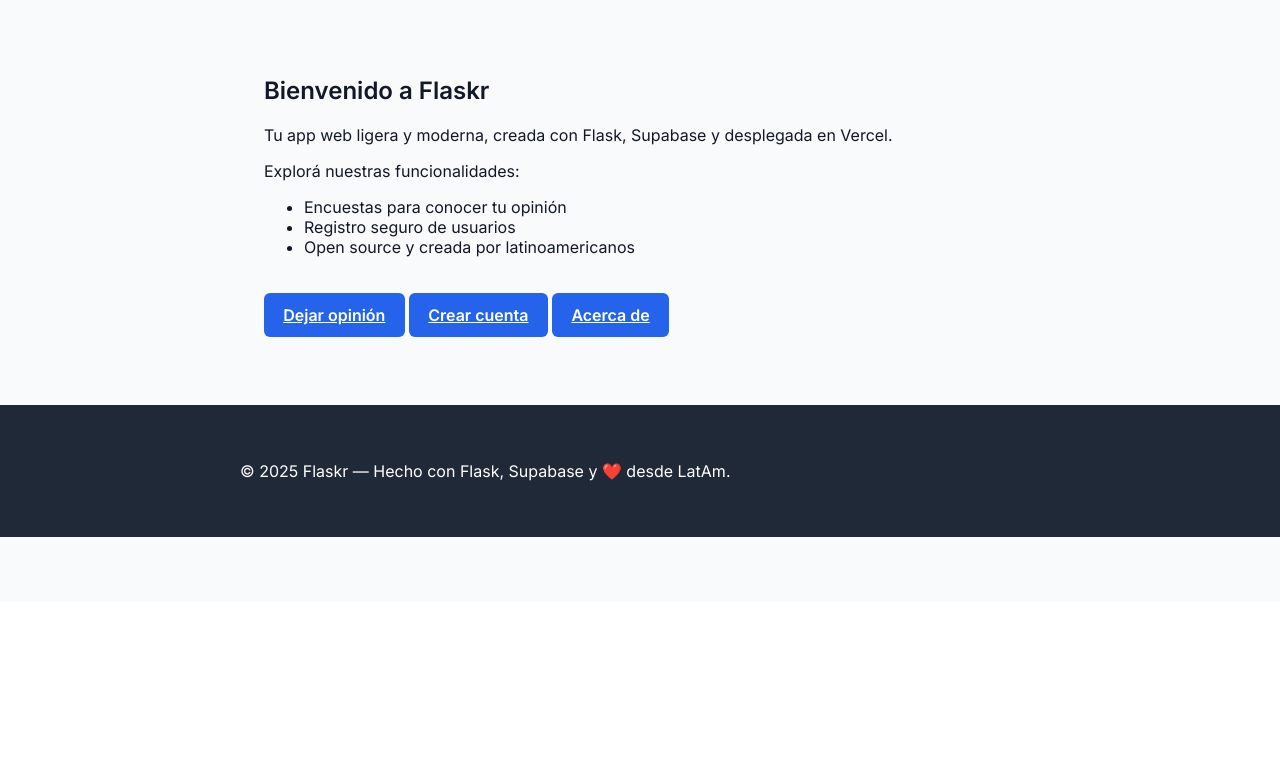
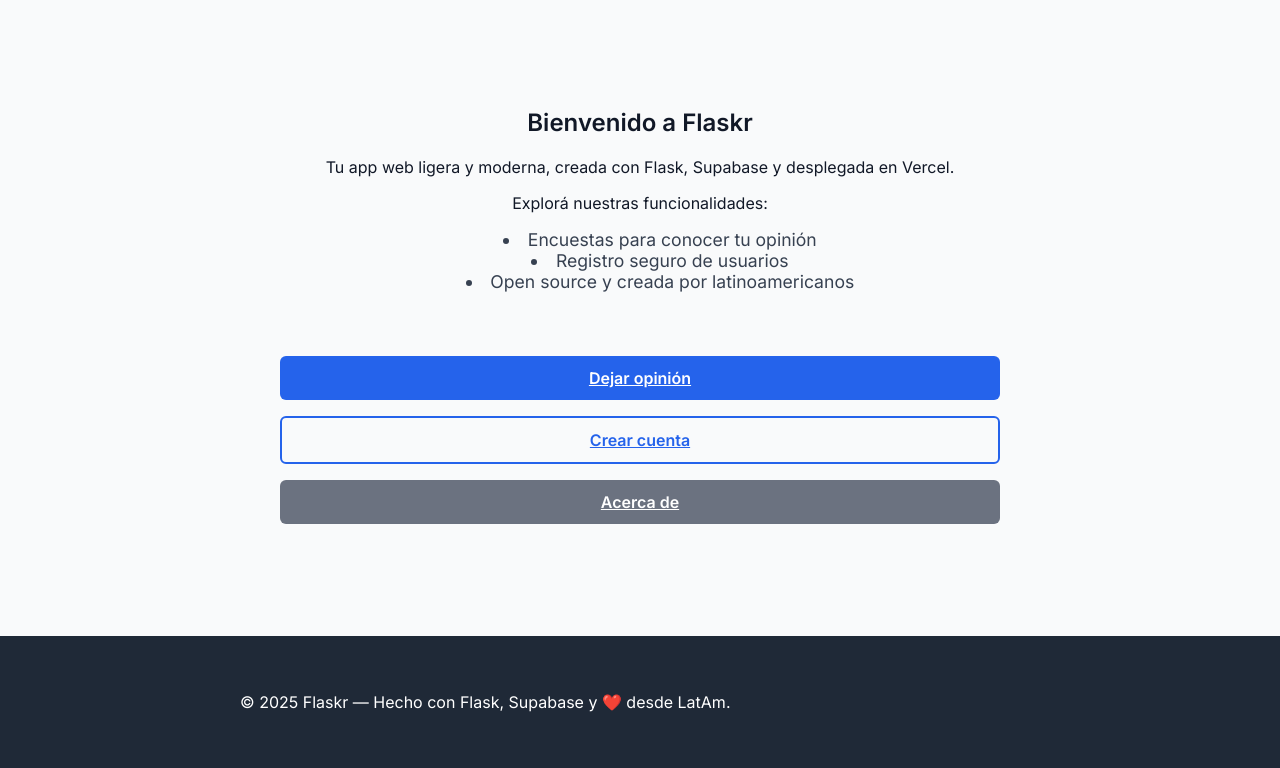
Before and after one commit to HillkirkLautaro/flaskR, a Flask app: page / in a window 1280 px wide. Shown: the part 198-966 px from the top of the page. Before the commit the page ends 735 px from the top, so only its background shows below. Run offline with Flask 2, Linux system fonts and the light colour scheme.

Commit message:
Update styles.css

```diff
--- a/api/static/css/styles.css
+++ b/api/static/css/styles.css
@@ -111,3 +111,43 @@ body {
   width: 100%;
   transition: background-color 0.3s ease;
 }
+.welcome-section {
+  text-align: center;
+  padding: 2rem 1rem;
+}
+
+.features-list {
+  list-style: inside disc;
+  margin: 1rem 0 2rem 0;
+  font-size: 1.1rem;
+  color: #374151; /* gris oscuro */
+}
+
+.btn-group {
+  display: flex;
+  justify-content: center;
+  gap: 1rem;
+  flex-wrap: wrap;
+  margin-top: 1.5rem;
+}
+
+.btn-outline {
+  background: transparent;
+  border: 2px solid #2563eb;
+  color: #2563eb;
+  transition: background-color 0.3s ease, color 0.3s ease;
+}
+
+.btn-outline:hover {
+  background-color: #2563eb;
+  color: white;
+}
+
+.btn-secondary {
+  background-color: #6b7280;
+  color: white;
+}
+
+.btn-secondary:hover {
+  background-color: #4b5563;
+}
```
